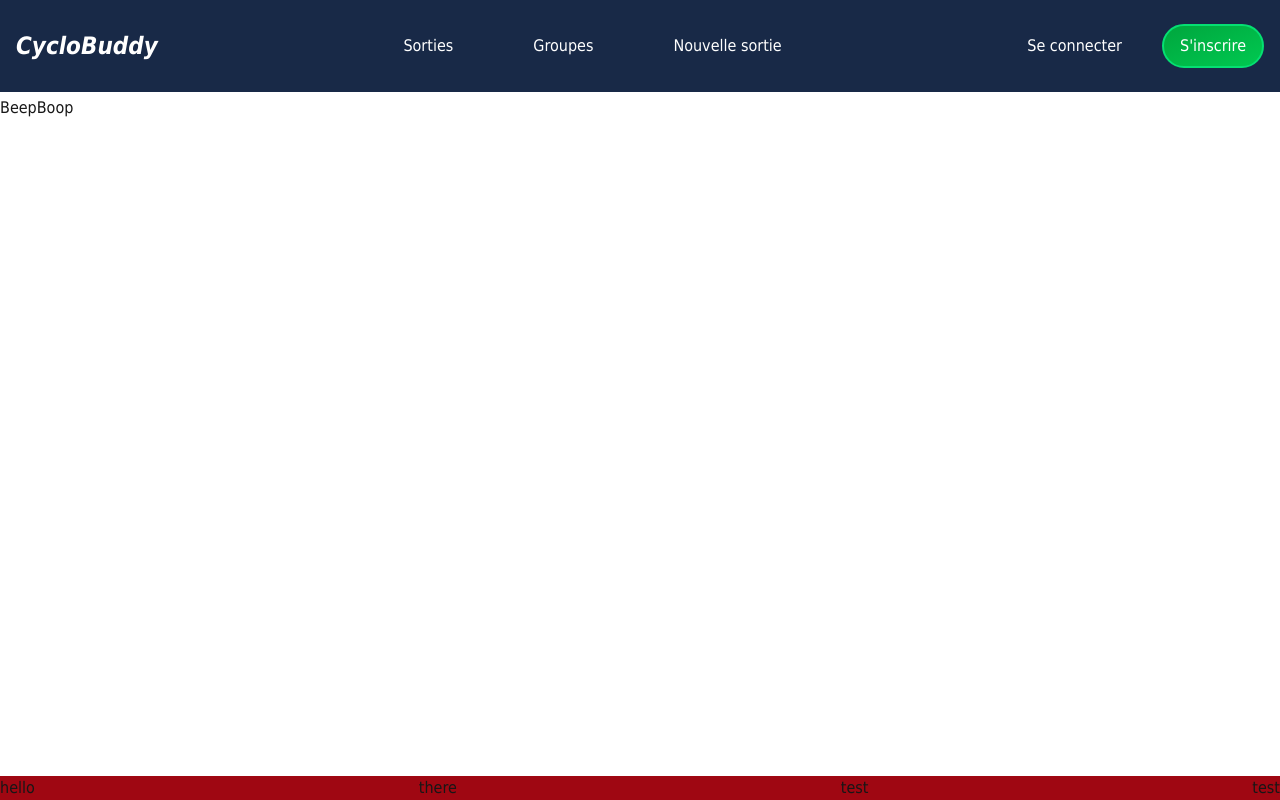
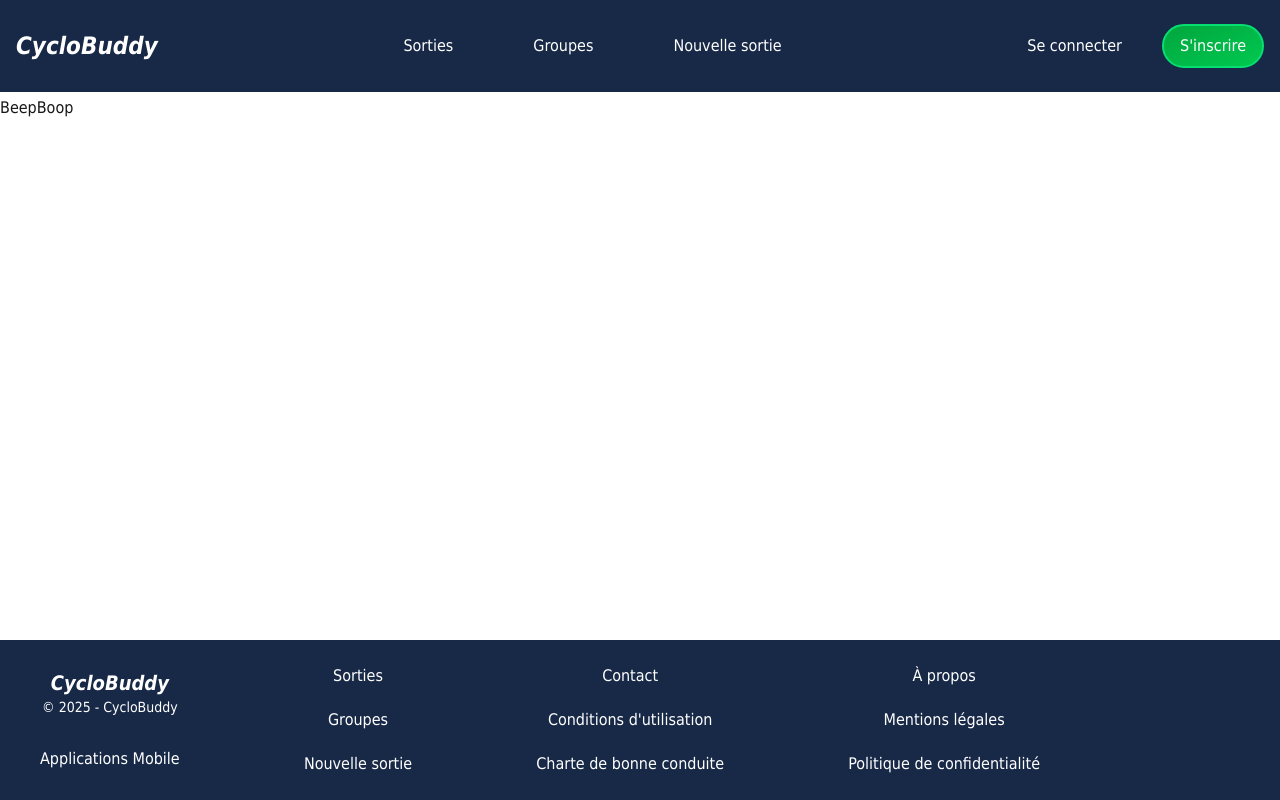
Before and after one commit to Ragum02/cyclobuddy-web, a Next.js app: page / in a window 1280 px wide. Built offline with nearby package versions, Linux system fonts and the light colour scheme.

Commit message:
feat: footer with all links

```diff
--- a/app/components/Footer/Footer.tsx
+++ b/app/components/Footer/Footer.tsx
@@ -1,12 +1,39 @@
+import NavigationsLinks from './NavigationsLinks';
+import SupportLinks from './SupportLinks';
+import LegalLinks from './LegalLinks';
+import Link from 'next/link';
+
 export default function Footer() {
   return (
-    <footer className="flex absolute bottom-0 w-full flex-row justify-between items-center bg-red-800">
-      <nav aria-label="footer main title and mobile application link">
-        hello
+    <footer className="text-center text-white absolute bottom-0 z-20 w-screen flex flex-col md:flex-row justify-between items-center bg-[rgba(12,30,62,0.95)] md:h-40 backdrop-blur-md gap-2">
+      <nav
+        aria-label="footer main title and mobile application link"
+        className="md:ml-10 flex flex-col items-center justify-evenly h-full"
+      >
+        <div className="flex flex-col">
+          <Link href="/">
+            <em className="text-xl font-bold hover:text-shadow-[0_0_10px_rgba(255,255,255,0.7)] cursor-pointer">
+              CycloBuddy
+            </em>
+          </Link>
+          <span className="text-sm">© 2025 - CycloBuddy</span>
+        </div>
+        <Link
+          href="/mobile-app"
+          className="inline-block hover:translate-y-[-2px] transform transition-all duration-300 hover:text-shadow-[0_0_10px_rgba(255,255,255,0.7)]"
+        >
+          Applications Mobile
+        </Link>
       </nav>
-      <nav aria-label="footer navigations links">there</nav>
-      <nav aria-label="footer support links">test</nav>
-      <nav aria-label="footer legal links">test</nav>
+      <nav aria-label="footer navigations links">
+        <NavigationsLinks />
+      </nav>
+      <nav aria-label="footer support links">
+        <SupportLinks />
+      </nav>
+      <nav aria-label="footer legal links" className="lg:mr-60 md:mr-10">
+        <LegalLinks />
+      </nav>
     </footer>
   );
 }
--- /dev/null
+++ b/app/components/Footer/LegalLinks.tsx
@@ -0,0 +1,19 @@
+import Links from '../ui/Links';
+import type { LinkItem } from '@/app/@types/linkItem';
+
+export default function LegalLinks() {
+  const mainLinks: LinkItem[] = [
+    { name: 'À propos', href: '/about' },
+    { name: 'Mentions légales', href: '/legal' },
+    { name: 'Politique de confidentialité', href: '/privacy-policy' },
+  ];
+
+  return (
+    <>
+      <Links
+        links={mainLinks}
+        className="flex flex-col items-center gap-2 md:gap-5"
+      />
+    </>
+  );
+}
--- a/app/components/Footer/NavigationsLinks.tsx
+++ b/app/components/Footer/NavigationsLinks.tsx
@@ -1,15 +1,7 @@
-'use client';
-
-import clsx from 'clsx';
-import { useIsMobile } from '@/app/hooks/useIsMobile';
-import Button from '../ui/Button';
 import Links from '../ui/Links';
-import Link from 'next/link';
 import type { LinkItem } from '@/app/@types/linkItem';
 
 export default function NavigationsLinks() {
-  const isMobile = useIsMobile();
-
   const mainLinks: LinkItem[] = [
     { name: 'Sorties', href: '/rides' },
     { name: 'Groupes', href: '/groups' },
@@ -20,11 +12,7 @@ export default function NavigationsLinks() {
     <>
       <Links
         links={mainLinks}
-        className={
-          isMobile
-            ? 'flex-col gap-10 items-center'
-            : 'flex-col gap-20 items-center'
-        }
+        className="flex-col items-center gap-5 hidden md:flex"
       />
     </>
   );
--- /dev/null
+++ b/app/components/Footer/SupportLinks.tsx
@@ -0,0 +1,19 @@
+import Links from '../ui/Links';
+import type { LinkItem } from '@/app/@types/linkItem';
+
+export default function SuppportLinks() {
+  const mainLinks: LinkItem[] = [
+    { name: 'Contact', href: '/contact' },
+    { name: "Conditions d'utilisation", href: '/terms-of-use' },
+    { name: 'Charte de bonne conduite', href: '/code-of-good-conduct' },
+  ];
+
+  return (
+    <>
+      <Links
+        links={mainLinks}
+        className="flex flex-col items-center gap-2 md:gap-5"
+      />
+    </>
+  );
+}
--- a/app/components/Navbar/Navbar.tsx
+++ b/app/components/Navbar/Navbar.tsx
@@ -15,7 +15,7 @@ export default function Navbar() {
       className="text-white fixed top-0 z-20 w-screen flex justify-between items-center bg-[rgba(12,30,62,0.95)] px-4 py-6 backdrop-blur-md"
     >
       <Link href="/">
-        <em className="text-2xl relative z-[20] font-bold hover:text-shadow-[0_0_10px_rgba(255,255,255,0.7)]">
+        <em className="text-2xl relative z-[20] font-bold hover:text-shadow-[0_0_10px_rgba(255,255,255,0.7)] cursor-pointer">
           CycloBuddy
         </em>
       </Link>
--- a/app/components/ui/Links.tsx
+++ b/app/components/ui/Links.tsx
@@ -12,7 +12,7 @@ interface LinksProps {
 
 export default function Links({ links, className, itemClassName }: LinksProps) {
   const linkHover =
-    'hover:translate-y-[-2px] transform transition-all duration-300 hover:text-shadow-[0_0_10px_rgba(255,255,255,0.7)]';
+    'inline-block hover:translate-y-[-2px] transform transition-all duration-300 hover:text-shadow-[0_0_10px_rgba(255,255,255,0.7)]';
 
   return (
     <ul className={clsx('flex flex-col gap-2', className)} role="list">
```
